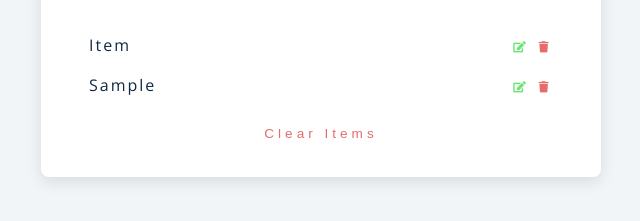
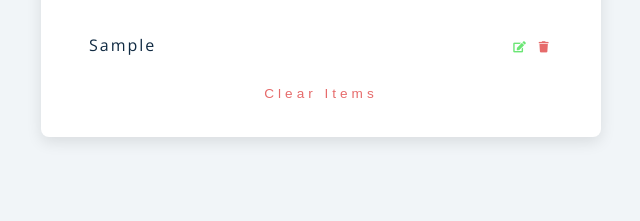
Before and after one commit to Baal89/grocery-js, a plain HTML site: page index.html in a window 1280 px wide. Both pictures are taken after typing "Sample" into the empty fields and a click on the button "Submit". Shown: the part 281-502 px from the top of the page, without its empty margins (319-959 px from the left). Drawn offline with nearby package versions, Linux system fonts and the light colour scheme.

Commit message:
fixed minor but in app.js

```diff
--- a/app.js
+++ b/app.js
@@ -1,189 +1,218 @@
-// ****** SELECT ITEMS **********
-const alert = document.querySelector('.alert');
-const form = document.querySelector('.grocery-form');
-const grocery = document.getElementById('grocery');
-const submitBtn = document.querySelector('.submit-btn');
-const container = document.querySelector('.grocery-container')
-const list = document.querySelector('.grocery-list')
-const clearBtn = document.querySelector('.clear-btn')
+// ****** select items **********
 
+const form = document.querySelector(".grocery-form");
+const alert = document.querySelector(".alert");
+const grocery = document.getElementById("grocery");
+const submitBtn = document.querySelector(".submit-btn");
+const container = document.querySelector(".grocery-container");
+const list = document.querySelector(".grocery-list");
+const clearBtn = document.querySelector(".clear-btn");
 // edit option
 let editElement;
 let editFlag = false;
-let editId = '';
+let editID = "";
+// ****** event listeners **********
 
-// ****** EVENT LISTENERS **********
-form.addEventListener('submit', addItem);
+// submit form
+form.addEventListener("submit", addItem);
+// clear list
+clearBtn.addEventListener("click", clearItems);
+// display items onload
+window.addEventListener("DOMContentLoaded", setupItems);
 
-// clear items
-clearBtn.addEventListener('click', clearItems);
+// ****** functions **********
 
-// load items
-window.addEventListener('DOMContentLoaded', setupItems);
+// add item
+function addItem(e) {
+  e.preventDefault();
+  const value = grocery.value;
+  const id = new Date().getTime().toString();
 
-// ****** FUNCTIONS **********
-function addItem(e) {
-    e.preventDefault()
-    const value = grocery.value
-    const id = new Date().getTime().toString()
-    if (value !== '' && editFlag === false) {
-        createListItem(id, value)
+  if (value !== "" && !editFlag) {
+    const element = document.createElement("article");
+    let attr = document.createAttribute("data-id");
+    attr.value = id;
+    element.setAttributeNode(attr);
+    element.classList.add("grocery-item");
+    element.innerHTML = `<p class="title">${value}</p>
+            <div class="btn-container">
+              <!-- edit btn -->
+              <button type="button" class="edit-btn">
+                <i class="fas fa-edit"></i>
+              </button>
+              <!-- delete btn -->
+              <button type="button" class="delete-btn">
+                <i class="fas fa-trash"></i>
+              </button>
+            </div>
+          `;
+    // add event listeners to both buttons;
+    const deleteBtn = element.querySelector(".delete-btn");
+    deleteBtn.addEventListener("click", deleteItem);
+    const editBtn = element.querySelector(".edit-btn");
+    editBtn.addEventListener("click", editItem);
 
+    // append child
+    list.appendChild(element);
     // display alert
-        displayAlert('item added to the list', 'success')
+    displayAlert("item added to the list", "success");
+    // show container
+    container.classList.add("show-container");
+    // set local storage
+    addToLocalStorage(id, value);
+    // set back to default
+    setBackToDefault();
+  } else if (value !== "" && editFlag) {
+    editElement.innerHTML = value;
+    displayAlert("value changed", "success");
 
-        // show container
-        container.classList.add('show-container')
-
-        // add to local storage
-        addToLocalStorage(id, value);
-
-        // set back to default
-        setBackToDefault()
-
-    } else if (value !== '' && editFlag === true) {
-        editElement.innerHTML = value
-        displayAlert('value changed', 'success');
-
-        // edit local storage
-        editLocalStorage(editId, value)
-        setBackToDefault()
+    // edit  local storage
+    editLocalStorage(editID, value);
+    setBackToDefault();
   } else {
-        displayAlert('please enter value', 'danger');
+    displayAlert("please enter value", "danger");
   }
 }
-
 // display alert
 function displayAlert(text, action) {
   alert.textContent = text;
-    alert.classList.add(`alert-${action}`)
-
+  alert.classList.add(`alert-${action}`);
   // remove alert
-    setTimeout(function() {
-        alert.textContent = '';
-        alert.classList.remove(`alert-${action}`)
-    }, 1000)
+  setTimeout(function () {
+    alert.textContent = "";
+    alert.classList.remove(`alert-${action}`);
+  }, 1000);
 }
 
 // clear items
 function clearItems() {
-    const items = document.querySelectorAll('.grocery-item');
+  const items = document.querySelectorAll(".grocery-item");
   if (items.length > 0) {
-        items.forEach(function(item) {
-            list.removeChild(item)
-        })
+    items.forEach(function (item) {
+      list.removeChild(item);
+    });
   }
-    container.classList.remove('show-container')
-    displayAlert('empty list', 'danger');
+  container.classList.remove("show-container");
+  displayAlert("empty list", "danger");
   setBackToDefault();
-    localStorage.removeItem('list')
+  localStorage.removeItem("list");
 }
 
-// delete function
+// delete item
+
 function deleteItem(e) {
-    const element = e.currentTarget.parentElement.parentElement
-    const id = element.dataset.id
-    list.removeChild(element)
+  const element = e.currentTarget.parentElement.parentElement;
+  const id = element.dataset.id;
+
+  list.removeChild(element);
+
   if (list.children.length === 0) {
-        container.classList.remove('show-container')
+    container.classList.remove("show-container");
   }
-    displayAlert('item removed', 'danger')
-    setBackToDefault()
+  displayAlert("item removed", "danger");
 
+  setBackToDefault();
   // remove from local storage
-    removeFromLocalStorage(id)
+  removeFromLocalStorage(id);
 }
-
-// edit function
+// edit item
 function editItem(e) {
-    const element = e.currentTarget.parentElement.parentElement
-
+  const element = e.currentTarget.parentElement.parentElement;
   // set edit item
   editElement = e.currentTarget.parentElement.previousElementSibling;
-
   // set form value
   grocery.value = editElement.innerHTML;
   editFlag = true;
-    editId = element.dataset.id;
-    submitBtn.textContent = 'edit';
+  editID = element.dataset.id;
+  //
+  submitBtn.textContent = "edit";
+}
+// set backt to defaults
+function setBackToDefault() {
+  grocery.value = "";
+  editFlag = false;
+  editID = "";
+  submitBtn.textContent = "submit";
 }
 
-// set back to default
-function setBackToDefault() {
-    grocery.value = '';
-    editFlag = false;
-    editId = '';
-    submitBtn.textContent = 'submit';
+// ****** local storage **********
+
+// add to local storage
+function addToLocalStorage(id, value) {
+  const grocery = { id, value };
+  let items = getLocalStorage();
+  items.push(grocery);
+  localStorage.setItem("list", JSON.stringify(items));
 }
 
-// ****** LOCAL STORAGE **********
-function addToLocalStorage(id, value) {
-    const grocery = {id:id, value:value};
-    let items = getLocalStorage()
-    items.push(grocery)
-    localStorage.setItem('list', JSON.stringify(items))
+function getLocalStorage() {
+  return localStorage.getItem("list")
+    ? JSON.parse(localStorage.getItem("list"))
+    : [];
 }
 
 function removeFromLocalStorage(id) {
   let items = getLocalStorage();
-    items = items.filter(function(item) {
+
+  items = items.filter(function (item) {
     if (item.id !== id) {
       return item;
     }
   });
-    localStorage.setItem('list', JSON.stringify(items))
+
+  localStorage.setItem("list", JSON.stringify(items));
 }
-
 function editLocalStorage(id, value) {
   let items = getLocalStorage();
-    items = items.map(function(item) {
+
+  items = items.map(function (item) {
     if (item.id === id) {
       item.value = value;
     }
     return item;
-    })
+  });
+  localStorage.setItem("list", JSON.stringify(items));
 }
 
-function getLocalStorage() {
-    return localStorage.getItem('list')
-        ?JSON.parse(localStorage.getItem('list'))
-        : [];
-}
-// ****** SETUP ITEMS **********
+// SETUP LOCALSTORAGE.REMOVEITEM('LIST');
+
+// ****** setup items **********
+
 function setupItems() {
   let items = getLocalStorage();
-    if (items.length > 0 ) {
-        items.forEach(function(item) {
+
+  if (items.length > 0) {
+    items.forEach(function (item) {
       createListItem(item.id, item.value);
-        })
-        container.classList.add('show-container');
+    });
+    container.classList.add("show-container");
   }
 }
 
 function createListItem(id, value) {
-    const element = document.createElement('article');
-
-    // add class
-    element.classList.add('grocery-item');
-
-    // add id
-    const attr = document.createAttribute('data-id')
+  const element = document.createElement("article");
+  let attr = document.createAttribute("data-id");
   attr.value = id;
   element.setAttributeNode(attr);
+  element.classList.add("grocery-item");
   element.innerHTML = `<p class="title">${value}</p>
             <div class="btn-container">
+              <!-- edit btn -->
               <button type="button" class="edit-btn">
                 <i class="fas fa-edit"></i>
               </button>
+              <!-- delete btn -->
               <button type="button" class="delete-btn">
                 <i class="fas fa-trash"></i>
               </button>
-                        </div>`;
-    const deleteBtn = document.querySelector('.delete-btn');
-    const editBtn = document.querySelector('.edit-btn');
-    deleteBtn.addEventListener('click', deleteItem);
-    editBtn.addEventListener('click', editItem)
+            </div>
+          `;
+  // add event listeners to both buttons;
+  const deleteBtn = element.querySelector(".delete-btn");
+  deleteBtn.addEventListener("click", deleteItem);
+  const editBtn = element.querySelector(".edit-btn");
+  editBtn.addEventListener("click", editItem);
+
   // append child
   list.appendChild(element);
-
 }
--- a/index.html
+++ b/index.html
@@ -14,29 +14,19 @@
   </head>
   <body>
     <section class="section-center">
+      <!-- form -->
       <form class="grocery-form">
         <p class="alert"></p>
         <h3>grocery bud</h3>
         <div class="form-control">
-                <input type="text" id="grocery" placeholder="e.g. eggs">
+          <input type="text" id="grocery" placeholder="e.g. eggs" />
           <button type="submit" class="submit-btn">submit</button>
         </div>
       </form>
+      <!-- list -->
       <div class="grocery-container">
-            <div class="grocery-list">
-                <article class="grocery-item">
-                    <p class="title">item</p>
-                    <div class="btn-container">
-                        <button type="button" class="edit-btn">
-                            <i class="fas fa-edit"></i>
-                        </button>
-                        <button type="button" class="delete-btn">
-                            <i class="fas fa-trash"></i>
-                        </button>
-                    </div>
-                </article>
-            </div>
-            <button type="button" class="clear-btn">clear items</button>
+        <div class="grocery-list"></div>
+        <button class="clear-btn">clear items</button>
       </div>
     </section>
     <!-- javascript -->
```
Lines whose indentation alone changed are shown as unchanged.
